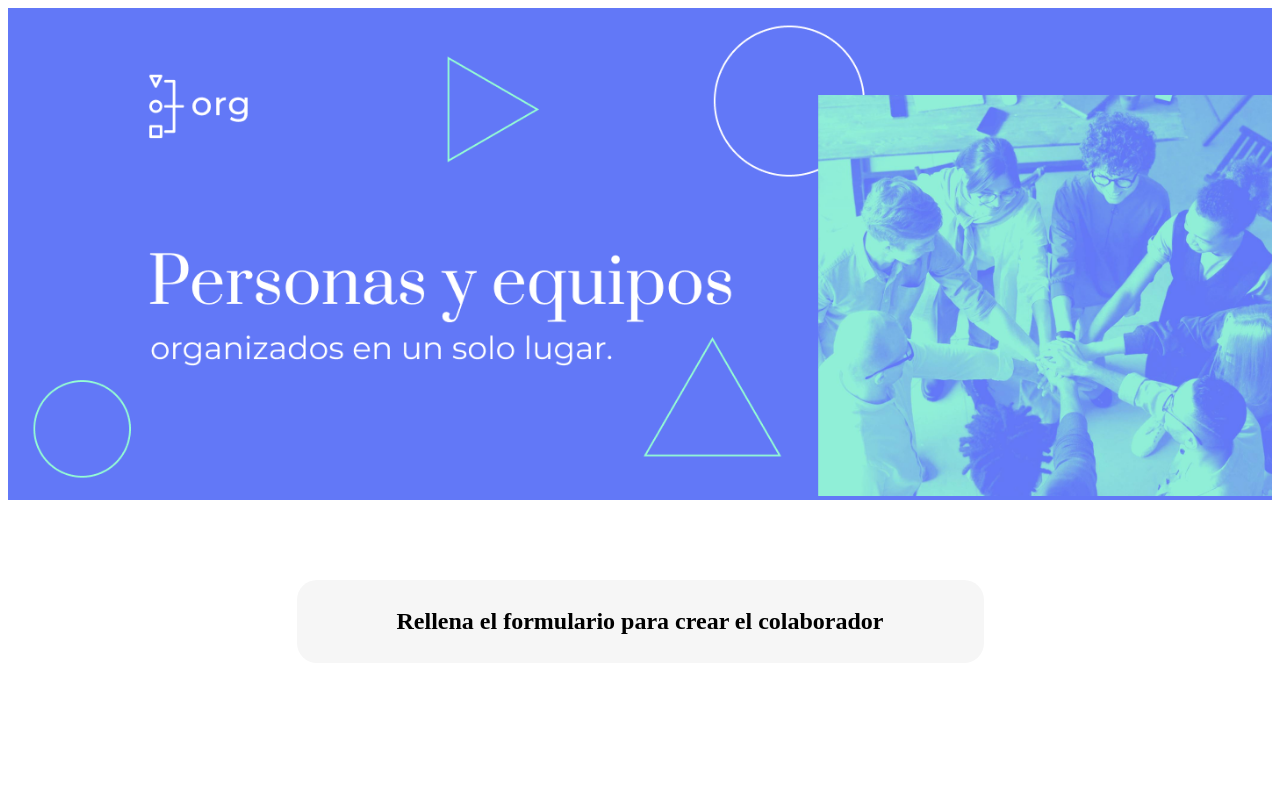
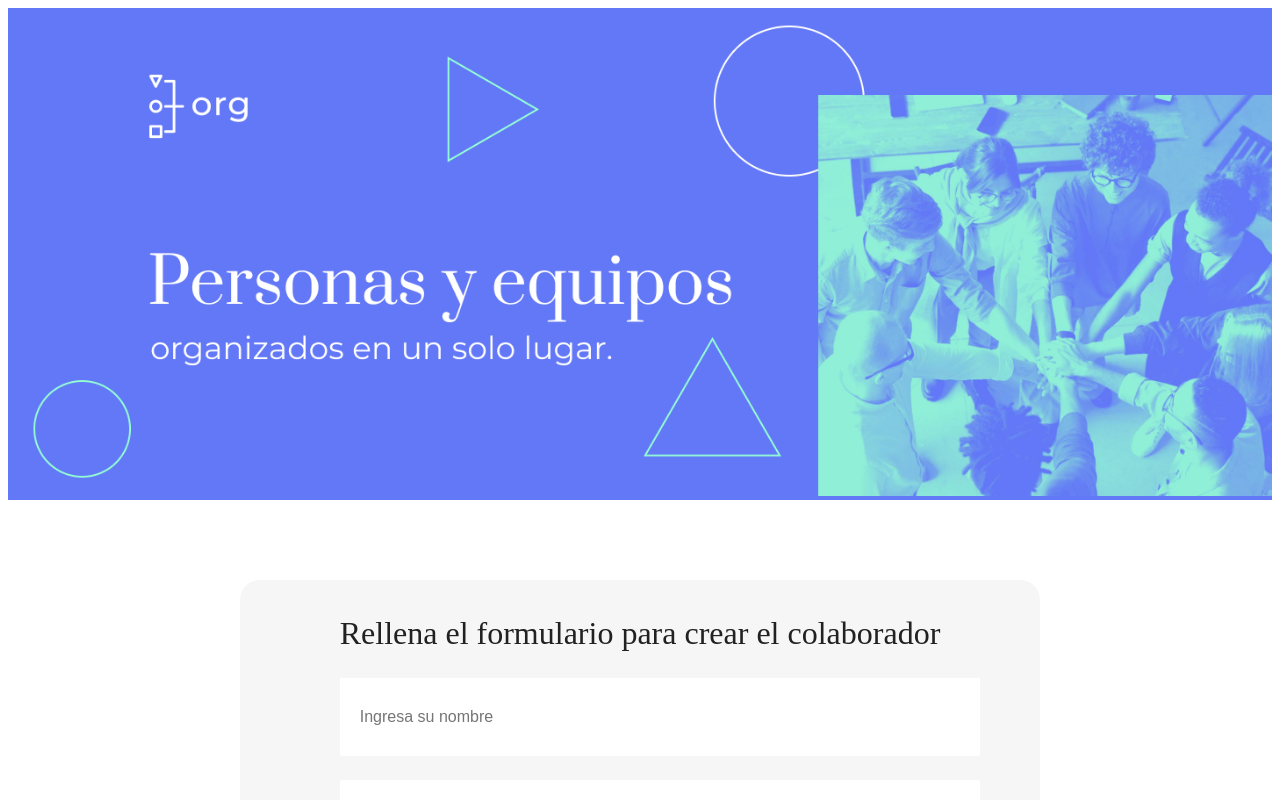
Before and after one commit to emaenriquez/org-oracle-react, a React (Vite) app: page / in a window 1280 px wide. Shown: the top 800 px of the page. Built offline with nearby package versions, Linux system fonts and the light colour scheme.

Commit message:
componente de inputs texto

```diff
--- /dev/null
+++ b/src/components/campoTexto/CampoTexto.css
@@ -0,0 +1,19 @@
+.campo__texto {
+    margin: 24px 0;
+}
+
+.campo__texto label {
+    font-size: 18px;
+    font-weight: 600;
+    display: block;
+    margin-bottom: 8px;
+}
+
+.campo__texto input {
+    background-color: #fff;
+    width: 100%;
+    border: none;
+    padding: 30px 20px;
+    outline-color: #6278f7;
+    font-size: 16px;
+}
--- /dev/null
+++ b/src/components/campoTexto/CampoTexto.jsx
@@ -0,0 +1,13 @@
+
+import './CampoTexto.css'
+function CampoTexto(props) {
+
+    return (
+        <div className='campo__texto'>
+            <label>{props.nombre}</label>
+            <input placeholder={props.placeholder} />
+        </div>
+    )
+}
+
+export default CampoTexto
--- a/src/components/formulario/Formulario.css
+++ b/src/components/formulario/Formulario.css
@@ -12,3 +12,9 @@
     border-radius: 20px;
     padding: 8px 100px;
 }
+
+.formulario h2 {
+    font-size: 32px;
+    font-weight: 400;
+    color: #212121;
+}
--- a/src/components/formulario/Formulario.jsx
+++ b/src/components/formulario/Formulario.jsx
@@ -1,11 +1,15 @@
 
 import './Formulario.css'
+import CampoTexto from '../campoTexto/CampoTexto'
 
 function Formulario() {
     return (
         <section className='formulario'>
             <form>
                 <h2>Rellena el formulario para crear el colaborador </h2>
+                <CampoTexto titulo="nombre" placeholder="Ingresa su nombre"></CampoTexto>
+                <CampoTexto titulo="puesto" placeholder= "Ingresa tu puesto"></CampoTexto>
+                <CampoTexto titulo="foto" placeholder="Ingresa su foto"></CampoTexto>
             </form>
         </section>
     )
```
